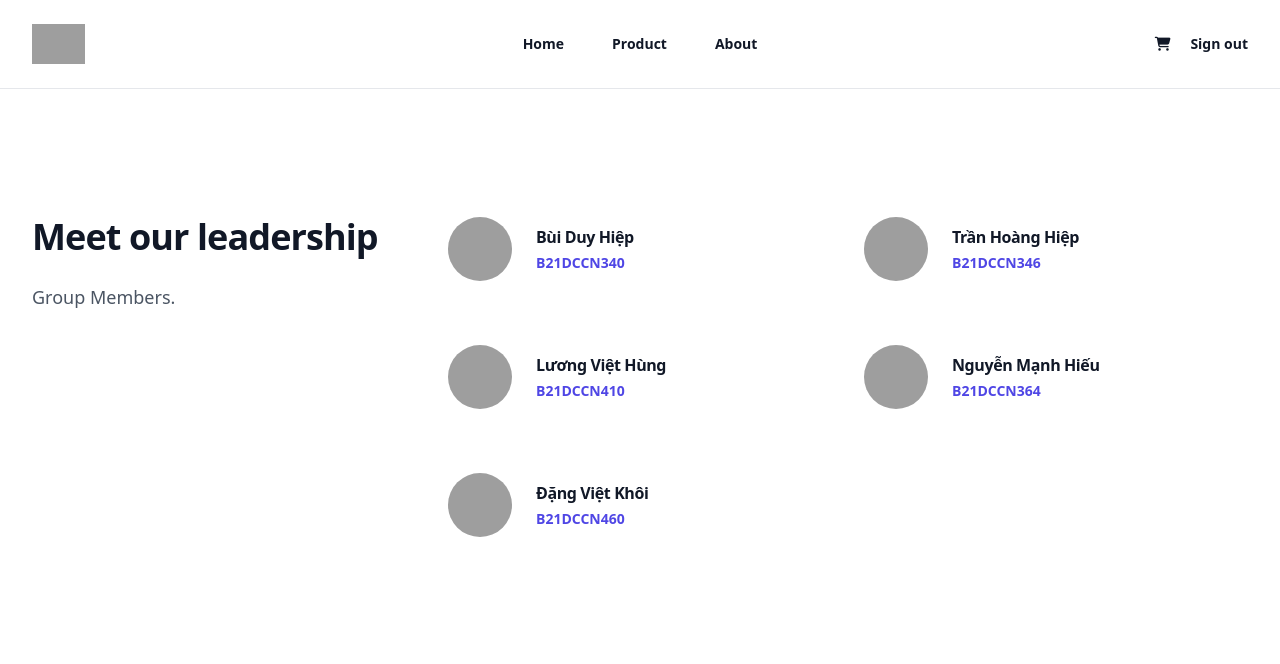
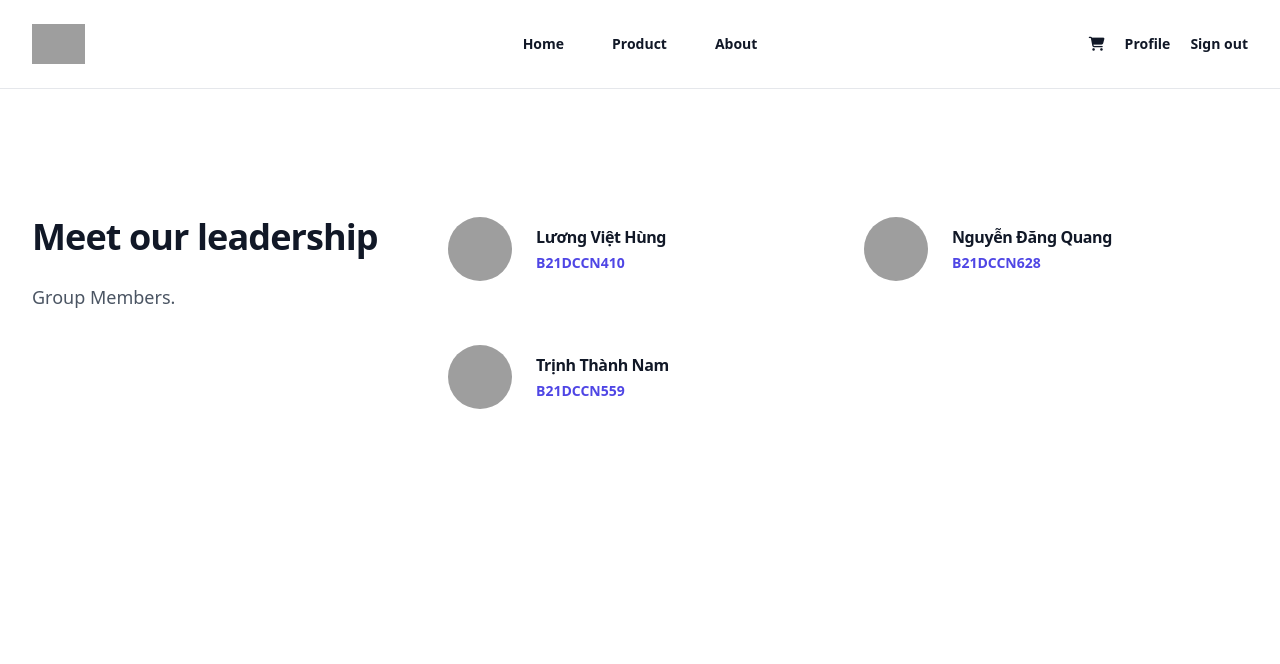
Before and after one commit to LuongHung10/BTLWeb, a Django app: page /about/ in a window 1280 px wide. Shown: the top 664 px of the page. Run offline with Django 4.2, Linux system fonts and the light colour scheme; a user stored in the database is signed in; some libraries are stand-ins or nearby versions; grey boxes are pictures that could not be loaded.

Commit message:
add profile

```diff
--- a/home/admin.py
+++ b/home/admin.py
@@ -5,3 +5,4 @@ admin.site.register(Category)
 admin.site.register(Item)
 admin.site.register(Order)
 admin.site.register(OrderItem)
+admin.site.register(Profile)
--- a/home/apps.py
+++ b/home/apps.py
@@ -4,3 +4,6 @@ from django.apps import AppConfig
 class HomeConfig(AppConfig):
     default_auto_field = 'django.db.models.BigAutoField'
     name = 'home'
+
+    def ready(self):
+        import home.signals
--- a/home/template/home/about.html
+++ b/home/template/home/about.html
@@ -12,8 +12,8 @@
           <div class="flex items-center gap-x-6">
             <img class="h-16 w-16 rounded-full" src="https://thumbs.dreamstime.com/b/icono-del-usuario-dise%C3%B1o-plano-avatar-vector-masculino-inconformista-99281046.jpg" alt="">
             <div>
-              <h3 class="text-base font-semibold leading-7 tracking-tight text-gray-900">Bùi Duy Hiệp</h3>
-              <p class="text-sm font-semibold leading-6 text-indigo-600">B21DCCN340</p>
+              <h3 class="text-base font-semibold leading-7 tracking-tight text-gray-900">Lương Việt Hùng</h3>
+              <p class="text-sm font-semibold leading-6 text-indigo-600">B21DCCN410</p>
             </div>
           </div>
         </li>
@@ -23,8 +23,8 @@
             <div class="flex items-center gap-x-6">
               <img class="h-16 w-16 rounded-full" src="https://thumbs.dreamstime.com/b/icono-del-usuario-dise%C3%B1o-plano-avatar-vector-masculino-inconformista-99281046.jpg" alt="">
               <div>
-                <h3 class="text-base font-semibold leading-7 tracking-tight text-gray-900">Trần Hoàng Hiệp</h3>
-                <p class="text-sm font-semibold leading-6 text-indigo-600">B21DCCN346</p>
+                <h3 class="text-base font-semibold leading-7 tracking-tight text-gray-900">Nguyễn Đăng Quang</h3>
+                <p class="text-sm font-semibold leading-6 text-indigo-600">B21DCCN628</p>
               </div>
             </div>
           </li>
@@ -32,26 +32,8 @@
             <div class="flex items-center gap-x-6">
               <img class="h-16 w-16 rounded-full" src="https://thumbs.dreamstime.com/b/icono-del-usuario-dise%C3%B1o-plano-avatar-vector-masculino-inconformista-99281046.jpg" alt="">
               <div>
-                <h3 class="text-base font-semibold leading-7 tracking-tight text-gray-900">Lương Việt Hùng</h3>
-                <p class="text-sm font-semibold leading-6 text-indigo-600">B21DCCN410</p>
-              </div>
-            </div>
-          </li>
-          <li>
-            <div class="flex items-center gap-x-6">
-              <img class="h-16 w-16 rounded-full" src="https://thumbs.dreamstime.com/b/icono-del-usuario-dise%C3%B1o-plano-avatar-vector-masculino-inconformista-99281046.jpg" alt="">
-              <div>
-                <h3 class="text-base font-semibold leading-7 tracking-tight text-gray-900">Nguyễn Mạnh Hiếu</h3>
-                <p class="text-sm font-semibold leading-6 text-indigo-600">B21DCCN364</p>
-              </div>
-            </div>
-          </li>
-          <li>
-            <div class="flex items-center gap-x-6">
-              <img class="h-16 w-16 rounded-full" src="https://thumbs.dreamstime.com/b/icono-del-usuario-dise%C3%B1o-plano-avatar-vector-masculino-inconformista-99281046.jpg" alt="">
-              <div>
-                <h3 class="text-base font-semibold leading-7 tracking-tight text-gray-900">Đặng Việt Khôi</h3>
-                <p class="text-sm font-semibold leading-6 text-indigo-600">B21DCCN460</p>
+                <h3 class="text-base font-semibold leading-7 tracking-tight text-gray-900">Trịnh Thành Nam</h3>
+                <p class="text-sm font-semibold leading-6 text-indigo-600">B21DCCN559</p>
               </div>
             </div>
           </li>
--- a/home/template/home/base.html
+++ b/home/template/home/base.html
@@ -23,6 +23,7 @@
           <div class="hidden lg:flex lg:flex-1 lg:justify-end">
             <a href="{% url 'Cart:cart_detail' %}" class="text-sm font-semibold leading-6 text-gray-900 hover:text-gray-500"><i class="fa-solid fa-cart-shopping"></i></a>
             {% if user.is_authenticated %}
+            <a href="{% url 'home:users-profile' %}" class="text-sm font-semibold leading-6 text-gray-900 hover:text-gray-500 ml-5">Profile</a>
             <a href="{% url 'home:signout' %}" class="text-sm font-semibold leading-6 text-gray-900 hover:text-gray-500 ml-5">Sign out</a>
             {% else %}
             <a href="{% url 'home:signin' %}" class="text-sm font-semibold leading-6 text-gray-900 hover:text-gray-500 ml-5">Sign in</a>
--- a/home/urls.py
+++ b/home/urls.py
@@ -9,15 +9,21 @@ urlpatterns = [
     path('signin/', views.signin, name='signin'),
     path('register/', views.register, name = 'register'),
     path('signout', views.signout, name = 'signout'),
-    path('checkout/', views.checkout, name = 'checkout'),
-    path('detail/<int:pk>/', views.detail, name = 'detail'),
     path('activate/<uidb64>/<token>/', views.activate, name='activate'),
+    path('profile/', views.profile, name='users-profile'),
+
+    #reset passsword
     path('password_reset/', auth_views.PasswordResetView.as_view(template_name = 'home/password_reset_form.html'),name='password_reset'),
     path('password_reset/done/', auth_views.PasswordResetDoneView.as_view(template_name = 'home/password_reset_done.html'), name='password_reset_done'),
     path('reset/<uidb64>/<token>/', auth_views.PasswordResetConfirmView.as_view(template_name = 'home/password_reset_confirm.html'),name='password_reset_confirm'),
     path('reset/done/', auth_views.PasswordResetCompleteView.as_view(template_name = 'home/password_reset_complete.html'),name='password_reset_complete'),
+
+
     path('success_page/', views.success_page, name='success_page'),
     path('success_register/', views.success_register, name='success_register'),
+
+    path('checkout/', views.checkout, name = 'checkout'),
+    path('detail/<int:pk>/', views.detail, name = 'detail'),
     path('product', views.product_page, name='product'),
     path('category_detail/<int:category_id>/', views.product_page, name='category_detail'),
     path('about/', views.about_page, name='about'),
--- a/home/views.py
+++ b/home/views.py
@@ -15,6 +15,7 @@ from django.utils.encoding import force_bytes, force_str
 from django.contrib.auth.decorators import login_required
 from Cart.cart import Cart
 from . token import generate_token
+from .forms import UpdateUserForm, UpdateProfileForm
 
 # Create your views here.
 def index(request):
@@ -209,3 +210,20 @@ def product_page(request, category_id=None):
 
 def about_page(request):
     return render(request, 'home/about.html')
+
+@login_required
+def profile(request):
+    if request.method == 'POST':
+        user_form = UpdateUserForm(request.POST, instance=request.user)
+        profile_form = UpdateProfileForm(request.POST, request.FILES, instance=request.user.profile)
+
+        if user_form.is_valid() and profile_form.is_valid():
+            user_form.save()
+            profile_form.save()
+            messages.success(request, 'Your profile is updated successfully')
+            return redirect(to='users-profile')
+    else:
+        user_form = UpdateUserForm(instance=request.user)
+        profile_form = UpdateProfileForm(instance=request.user.profile)
+
+    return render(request, 'home/profile.html', {'user_form': user_form, 'profile_form': profile_form})
--- a/shopquanao/settings.py
+++ b/shopquanao/settings.py
@@ -10,6 +10,7 @@ For the full list of settings and their values, see
 https://docs.djangoproject.com/en/4.2/ref/settings/
 """
 
+import os
 from pathlib import Path
 from home.info import *
 
@@ -134,3 +135,5 @@ STATIC_URL = 'static/'
 
 DEFAULT_AUTO_FIELD = 'django.db.models.BigAutoField'
 CART_SESSION_ID = 'Cart'
+MEDIA_ROOT = os.path.join(BASE_DIR, 'media')
+MEDIA_URL = '/media/'
--- a/shopquanao/urls.py
+++ b/shopquanao/urls.py
@@ -16,10 +16,12 @@ Including another URLconf
 """
 from django.contrib import admin
 from django.urls import path,include
+from django.conf import settings
+from django.conf.urls.static import static
 
 urlpatterns = [
     path('', include('home.urls')),
     path('',include('Cart.urls')),
     path('admin/', admin.site.urls),
     path('', include('django.contrib.auth.urls'))
-]
+] + static(settings.MEDIA_URL, document_root=settings.MEDIA_ROOT)
```
Also changed, not shown: home/forms.py (added, +24 -0 lines), home/models.py (+12 -0 lines), home/signals.py (added, +15 -0 lines), home/template/home/profile.html (added, +44 -0 lines), db.sqlite3, home/migrations/0010_profile.py (added), media/default.png (added), 1 other file.
